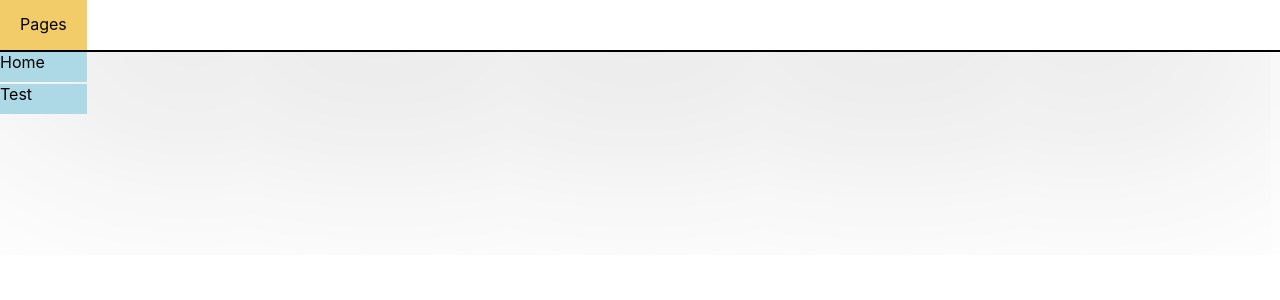
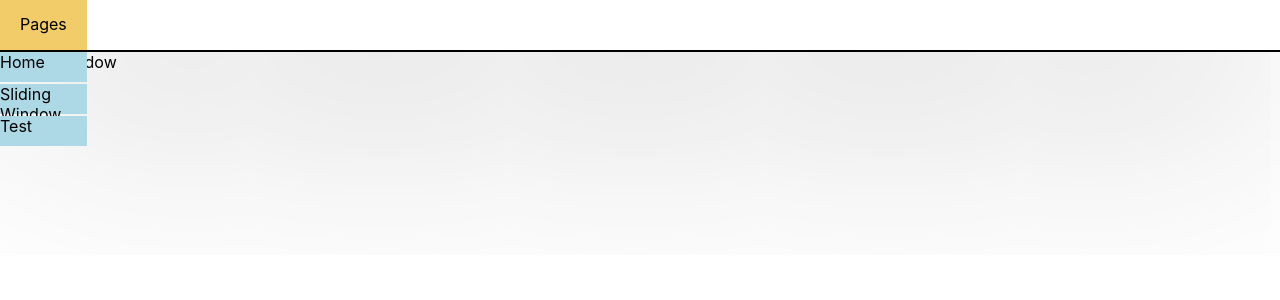
Before and after one commit to tylercodes1/whiteboarding-strategies, a React (Create React App) app: page /sliding-window in a window 1280 px wide. Shown: the top 300 px of the page. Built offline with nearby package versions, Linux system fonts and the light colour scheme.

Commit message:
Added Route to Sliding Window Page

```diff
--- a/src/App.js
+++ b/src/App.js
@@ -4,6 +4,7 @@ import { BrowserRouter as Router, Route, Switch } from "react-router-dom";
 import MainPage from "./pages/MainPage/MainPage";
 import TestPage from "./pages/TestPage/TestPage";
 import NavBar from "./components/NavBar/NavBar";
+import SlidingWindowPage from "./pages/SlidingWindowPage/SlidingWindowPage";
 
 function App() {
 	return (
@@ -11,6 +12,7 @@ function App() {
 			<NavBar></NavBar>
 			<Switch>
 				<Route exact path="/" component={MainPage} />
+				<Route exact path="/sliding-window" component={SlidingWindowPage} />
 				<Route exact path="/test" component={TestPage} />
 			</Switch>
 		</Router>
--- a/src/components/NavBar/NavBar.js
+++ b/src/components/NavBar/NavBar.js
@@ -10,6 +10,9 @@ export default function NavBar() {
 					<NavLink to="/" className="nav-links">
 						Home
 					</NavLink>
+					<NavLink to="/sliding-window" className="nav-links">
+						Sliding Window
+					</NavLink>
 					<NavLink to="/test" className="nav-links">
 						Test
 					</NavLink>
--- /dev/null
+++ b/src/pages/SlidingWindowPage/SlidingWindowPage.js
@@ -0,0 +1,3 @@
+export default function SlidingWindowPage() {
+	return <div className="sliding-window-page">Sliding Window</div>;
+}
```
